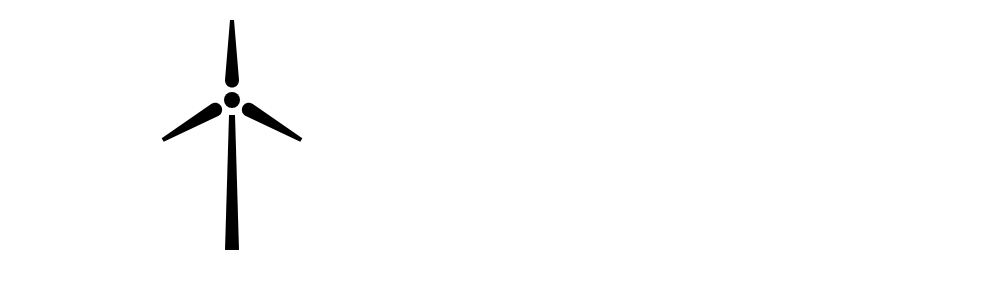
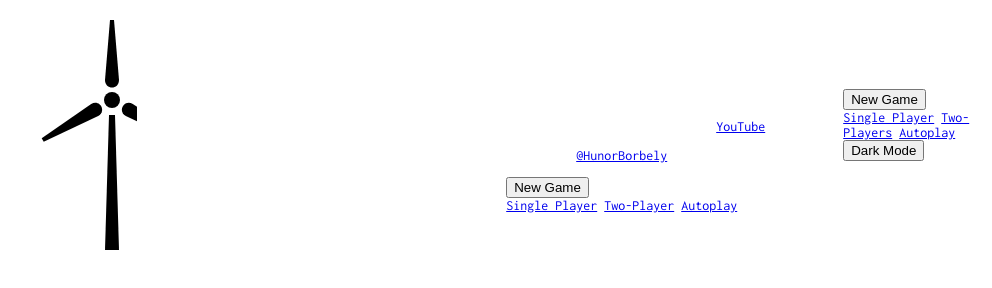
Before and after one commit to MDJAmin/Gorillas_Game, a plain HTML site: page index.html in a window 1280 px wide. Shown: the whole page, without its empty margins (288-1280 px from the left). Drawn offline with Linux system fonts and the light colour scheme.

Commit message:
Feat: congratulations & settings

```diff
--- a/index.html
+++ b/index.html
@@ -51,6 +51,44 @@
       <div id="bomb-grab-area"></div>
 
 
+
+<div id="congratulations">
+    <h1><span id="winner">?</span> won!</h1>
+    <p>
+      Learn How to Code This Game with Plain JavaScript and HTML Canvas on
+      <a href="https://youtu.be/2q5EufbUEQk?si=w2Himy4oN99AQeks" target="_top"
+        >YouTube</a
+      >!
+    </p>
+    <p>
+      Say hello
+      <a href="https://twitter.com/HunorBorbely" target="_top">@HunorBorbely</a
+      >.
+    </p>
+    <div class="dropdown">
+      <button class="dropbtn">New Game</button>
+      <div class="dropdown-content">
+        <a href="#" class="single-player">Single Player</a>
+        <a href="#" class="two-players">Two-Player</a>
+        <a href="#" class="auto-play">Autoplay</a>
+      </div>
+    </div>
+  </div>
+
+  <div id="settings">
+    <div class="dropdown">
+      <button class="dropbtn">New Game</button>
+      <div class="dropdown-content">
+        <a href="#" class="single-player">Single Player</a>
+        <a href="#" class="two-players">Two-Players</a>
+        <a href="#" class="auto-play">Autoplay</a>
+      </div>
+    </div>
+
+    <button id="color-mode">Dark Mode</button>
+  </div>
+
+
     <script src="js/script.js" defer></script>
 </body>
 </html>
```
